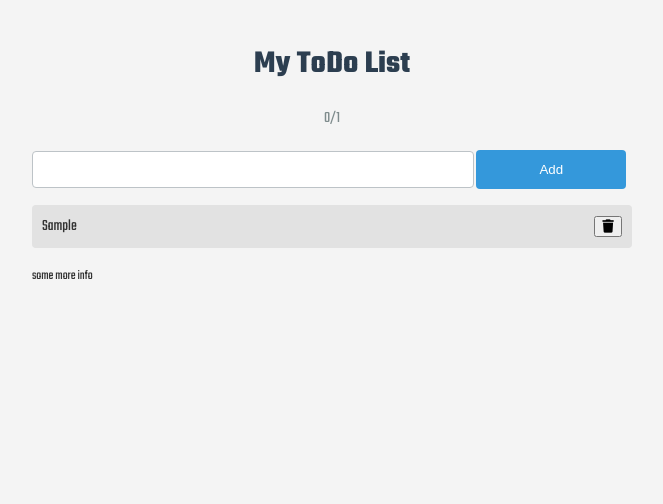
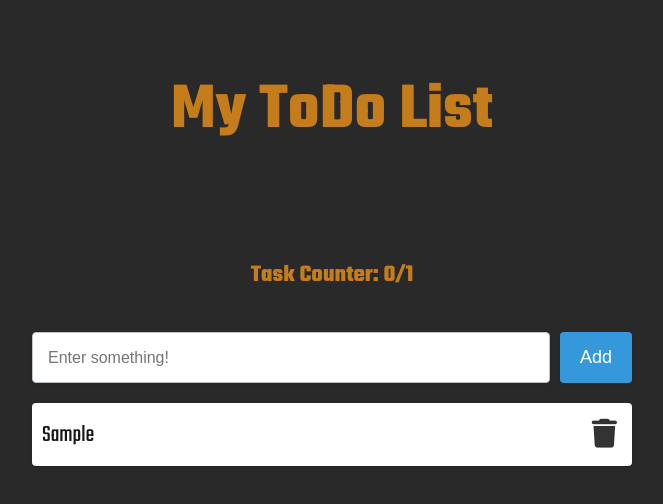
Before and after one commit to Nishune/todoList-upg4, a plain HTML site: page index.html in a window 1280 px wide. Both pictures are taken after typing "Sample" into the empty fields and a click on the button "Add". Shown: the whole page, without its empty margins (308-971 px from the left). Drawn offline with Linux system fonts and the light colour scheme.

Commit message:
Another push!

```diff
--- a/index.html
+++ b/index.html
@@ -12,10 +12,10 @@
   </head>
   <body>
     <h1>My ToDo List</h1>
-    <p id="infoTodo">Number of completed tasks</p>
+    <p id="infoTodo">Task Counter: 0/0</p>
 
-    <div>
-      <input type="text" id="inputTodo" name="inputTodo">
+    <div class="input-container">
+      <input type="text" id="inputTodo" name="inputTodo" placeholder="Enter something!">
       <button type="button" id="addBtn">Add</button>
     </div>
 
@@ -27,6 +27,6 @@
       </ul>
     </div>
 
-    <small>some more info</small>
+
   </body>
 </html>
--- a/script.js
+++ b/script.js
@@ -10,7 +10,7 @@ let taskCount = 0;
 let completedCount = 0;
 
 function updateTaskCount() {
-  infoTodo.innerText = `${completedCount}/${taskCount}`;
+  infoTodo.innerText = `Task Counter: ${completedCount}/${taskCount}`;
 }
 
 addBtn.addEventListener("click", function () {
@@ -50,29 +50,31 @@ addBtn.addEventListener("click", function () {
   listItem.appendChild(deleteBtn);
 
   //Adding event listener for the delete button
-  deleteBtn.addEventListener("click", function(){
+  deleteBtn.addEventListener("click", function (event) {
+    event.stopPropagation();
     listItem.remove();
 
     //Using findindex, when deleting pressing delete button todo represents a object in the todoArray, todo.id stores the id for the object in the iteration.
     // Then we compare that id with newTodo.id. If its a match, it gets deleted.
 
-    let taskPosition = todoArray.findIndex(todo => todo.id === newTodo.id);
+    let taskPosition = todoArray.findIndex((todo) => todo.id === newTodo.id);
 
     if (taskPosition !== -1) {
-
-        todoArray.splice(taskPosition, 1);
-        taskCount--;
+      todoArray.splice(taskPosition, 1);
+      taskCount--;
     }
     if (newTodo.completed) {
-        completedCount--;
+      completedCount--;
     }
-updateTaskCount();
-
+    updateTaskCount();
   });
 
   //add eventListener to the new span element
-  itemLabel.addEventListener("click", function () {
-    itemLabel.classList.toggle("completed");
+  listItem.addEventListener("click", function (event) {
+    if (!event.target.closest(".delete-btn")) {
+      itemLabel.classList.toggle("completed");
+      listItem.classList.toggle("completed-task");
+    }
     newTodo.completed = !newTodo.completed;
     //if completed / not completed add or remove from counter
     if (newTodo.completed) {
@@ -81,8 +83,7 @@ updateTaskCount();
       completedCount--;
     }
     updateTaskCount();
-
-    //add and remove class completed
   });
+  //Clearing the input field.
   inputTodo.value = "";
 });
--- a/style.css
+++ b/style.css
@@ -1,76 +1,111 @@
-body{
-    background-color: #f4f4f4;
+body {
+  background-color: #292929;
   font-family: "teko", sans-serif;
-    color: #333;
+  color: #181818;
   padding: 20px;
   max-width: 600px;
   margin: 0 auto;
 }
 h1 {
-    color: #2c3e50;
+  color: #c57c1b;
   text-align: center;
-    margin-bottom: 20px;
+  margin-bottom: 100px;
+  font-size: 66px;
 }
-#infoTodo{
+#infoTodo {
   text-align: center;
-    font-size: 16px;
-    color: #7f8c8d;
-    margin-bottom: 20px;
+  font-size: 24px;
+  color: #c57c1b;
+  margin-bottom: 40px;
+  font-weight: 900;
 }
 
 #inputTodo {
   width: 70%;
-    padding: 10px;
+  padding: 15px;
   border: 1px solid #bdc3c7;
   border-radius: 4px;
+  box-shadow: 0 1px 3px rgba(0, 0, 0, 0.12);
+  font-size: 16px;
+  flex: 1;
+}
+.input-container {
+  display: flex;
+  gap: 10px;
+  margin-bottom: 20px;
 }
 
 #addBtn {
-    width: 25%;
-    padding: 12px;
+  white-space: nowrap;
+  padding: 15px 20px;
   background-color: #3498db;
   color: white;
   border: none;
   border-radius: 4px;
   cursor: pointer;
   transition: background-color 0.3s;
+  box-shadow: 0 1px 3px rgba(0, 0, 0, 0.12);
+  font-size: 18px;
+  height: 100%;
 }
 #addBtn:hover {
   background-color: #2980b9;
 }
 
-#message{
-    color: #e74c3c;
+#message {
+  color: #c57c1b;
   font-size: 16px;
   margin-top: 10px;
 }
 
-#todoList{
+#todoList {
+  margin-top: 20px;
   list-style-type: none;
   padding: 0;
 }
 
-#todoList li{
-    background-color: #e2e2e2;
+#todoList li {
+  background-color: #fff;
   margin-bottom: 10px;
   padding: 10px;
   border-radius: 4px;
   display: flex;
   justify-content: space-between;
   align-items: center;
-    font-family: "teko", sans-serif;
-
-}
-#todoList li span{
-    flex-grow: 1;
-    margin-right: 10px;
+  box-shadow: 0 1px 3px rgba(0, 0, 0, 0.12);
+  cursor: pointer;
+  transition: background-color 0.3s;
+  position: relative;
+  font-size: 24px;
 }
 
+#todoList li:hover {
+  background-color: #bebebe;
+}
+.delete-btn {
+  background-color: transparent;
+  border: none;
+  color: #333;
+  cursor: pointer;
+  font-size: 1.2em;
+  transition: color 0.3s;
+  padding: 5px;
+}
+.delete-btn:hover {
+  color: #c57c1b;
+}
 
+.completed {
+  text-decoration: line-through;
+}
+#todoList li.completed-task {
+  background-color: #949494;
+}
 
+#todoList li.completed-task .completed {
+  text-decoration: line-through;
+}
 
-
-.completed{
-    text-decoration: line-through;
-    color: gray;
+#todoList li.completed-task:hover {
+  background-color: #d0d0d0;
 }
```
Lines whose indentation alone changed are shown as unchanged.
